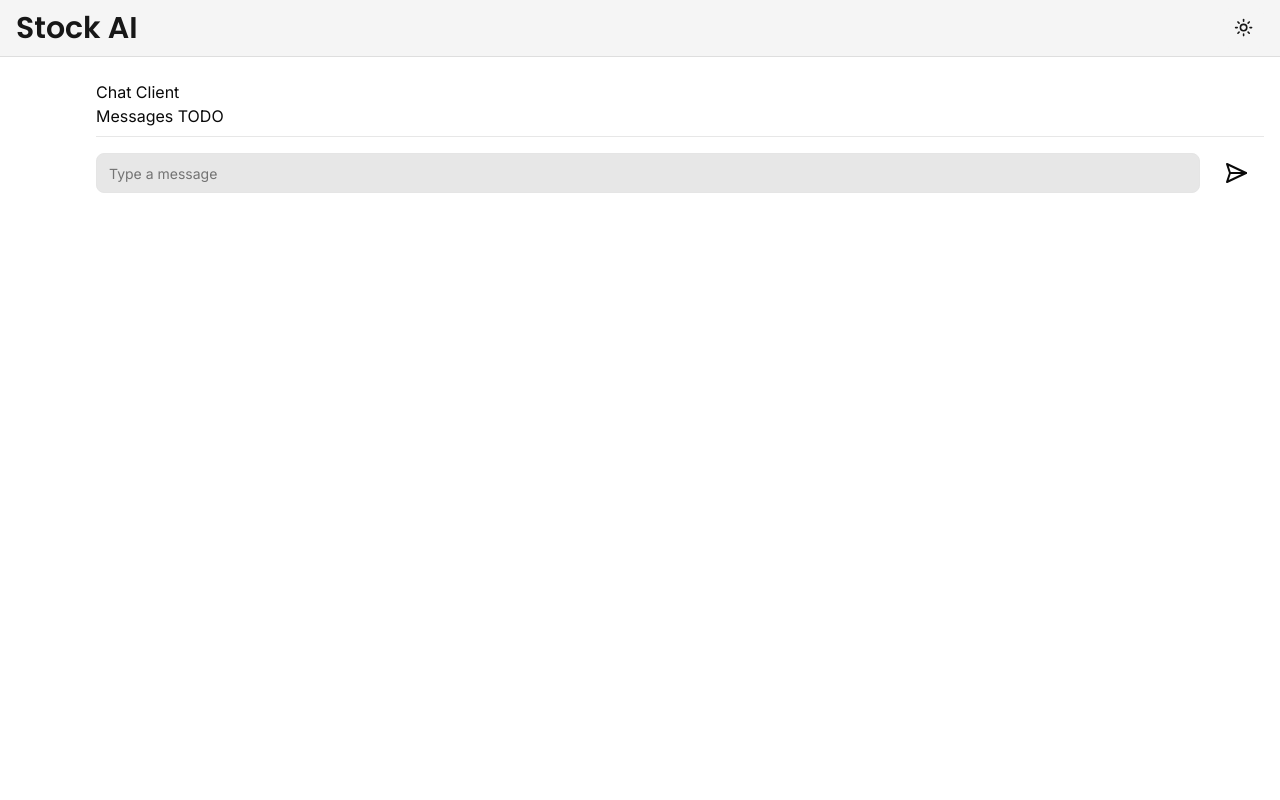
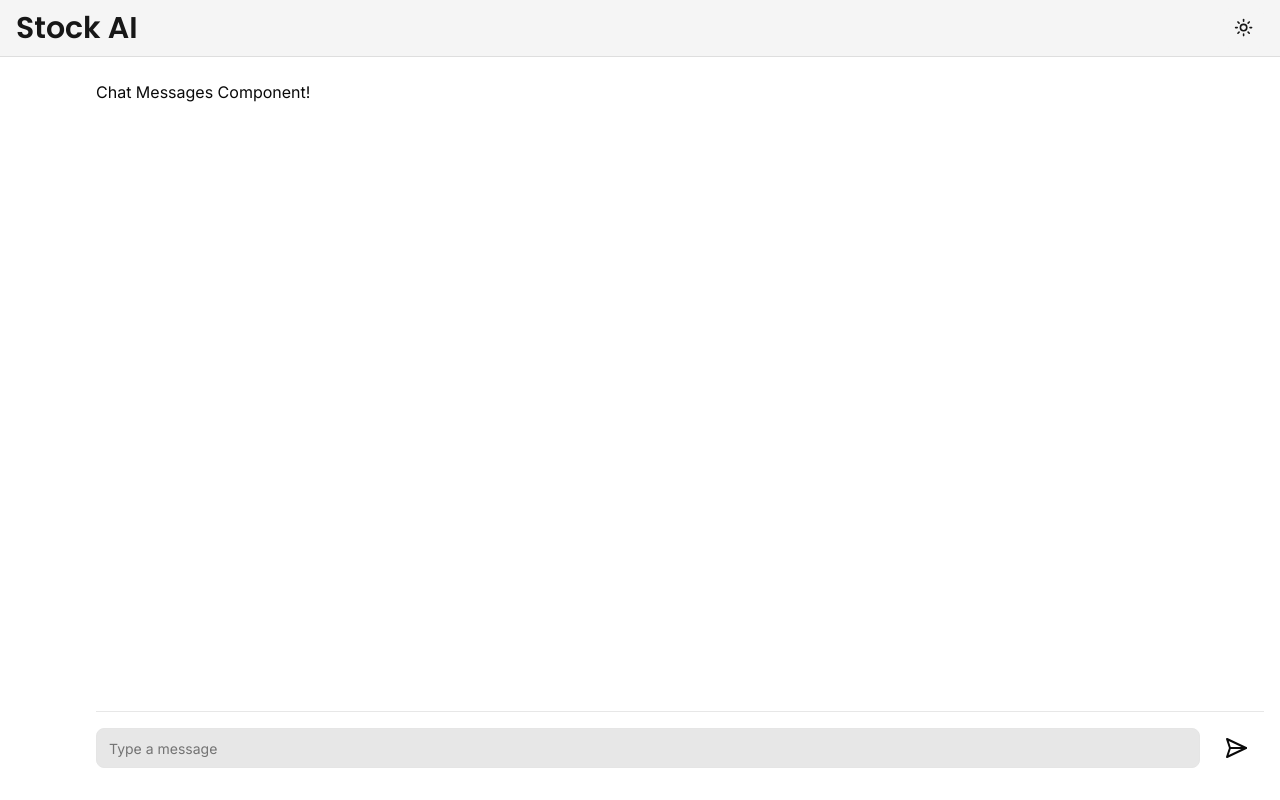
Before and after one commit to henryouly/playground, a Next.js app in the folder stock-ai/: page / in a window 1280 px wide. Built offline with nearby package versions, Linux system fonts and the light colour scheme.

Commit message:
Message component

```diff
--- /dev/null
+++ b/stock-ai/components/chat-messages.tsx
@@ -0,0 +1,17 @@
+"use client";
+
+interface ChatMessagesProps {
+  messages: any[];
+  isLoading: boolean;
+};
+
+export const ChatMessages = ({
+  messages = [],
+  isLoading
+}: ChatMessagesProps) => {
+  return (
+    <div className="flex-1">
+      Chat Messages Component!
+    </div>
+  )
+}
--- a/stock-ai/components/client.tsx
+++ b/stock-ai/components/client.tsx
@@ -5,6 +5,7 @@ import { useRouter } from "next/router";
 import { FormEvent, useState } from "react";
 
 import { ChatForm } from "@/components/chat-form";
+import { ChatMessages } from "@/components/chat-messages";
 
 interface ChatClientProps {
 
@@ -49,10 +50,10 @@ export const ChatClient = ({
 
   return (
     <div className="flex flex-col h-full p-4 space-y-2">
-      Chat Client
-      <div>
-        Messages TODO
-      </div>
+      <ChatMessages
+        messages={messages}
+        isLoading={isLoading}
+      />
       <ChatForm
         isLoading={isLoading}
         input={input}
```
